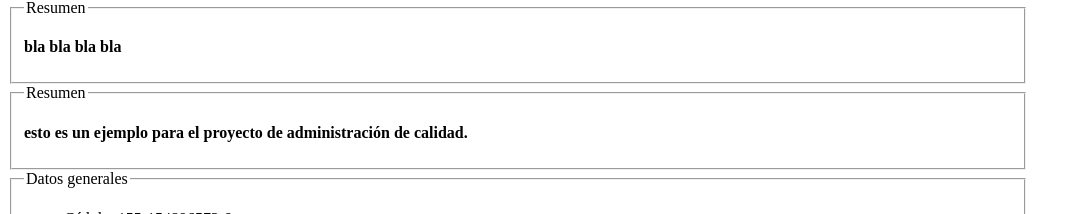
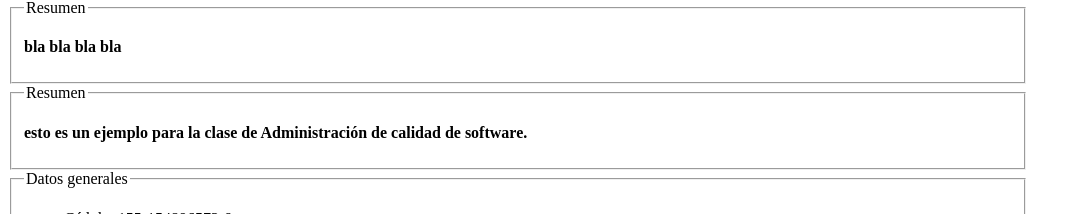
Before and after one commit to Cristy97/practicaadmon, a plain HTML site: page index.html in a window 1280 px wide. Shown: the part 338-552 px from the top of the page, without its empty margins (0-1083 px from the left). Drawn offline with Linux system fonts and the light colour scheme.

Commit message:
Se actualizo el index

```diff
--- a/index.html
+++ b/index.html
@@ -34,7 +34,8 @@
 <fieldset>
  <legend>Resumen</legend>
     <p >
-   esto es un ejemplo para el proyecto de administración de calidad.
+   esto es un ejemplo para la clase de Administración de calidad de software.
+
   </p>
 </fieldset>
 
```
